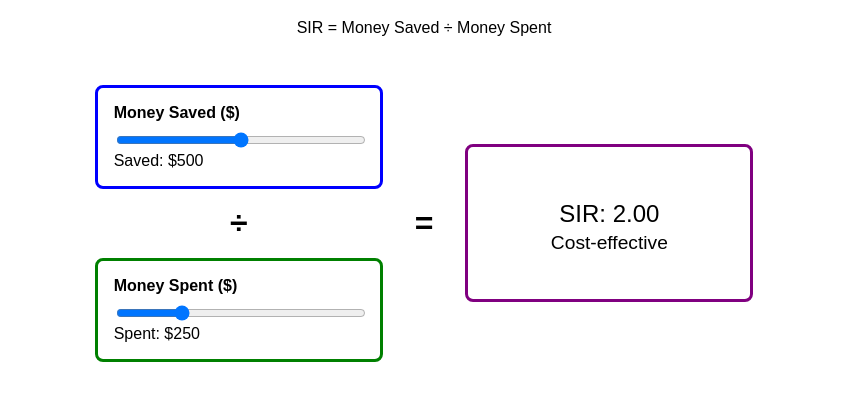
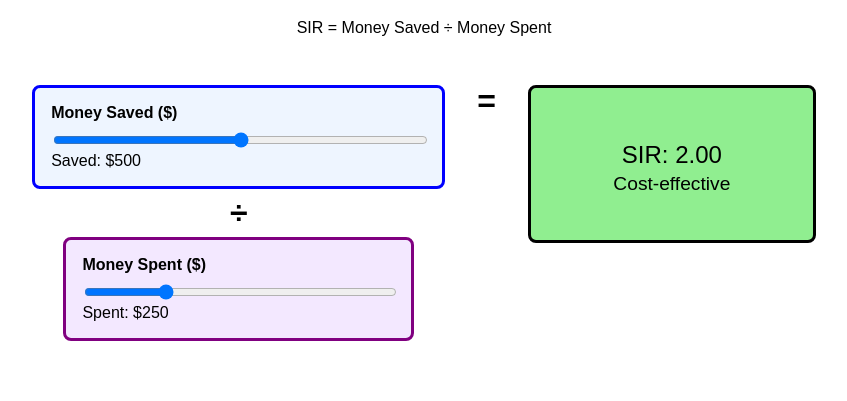
Before and after one commit to bragains-icrt/sir-calculator, a plain HTML site: page index.html in a window 1280 px wide. Shown: the part 101-502 px from the top of the page, without its empty margins (216-1063 px from the left). Drawn offline with Linux system fonts and the light colour scheme.

Commit message:
Add files via upload

```diff
--- a/index.html
+++ b/index.html
@@ -1,3 +1,4 @@
+
 <!DOCTYPE html>
 <html lang="en">
 <head>
@@ -11,7 +12,7 @@
     .equation-container {
       display: flex;
       justify-content: center;
-      align-items: center;
+      align-items: flex-start;
       gap: 2rem;
       margin-top: 3rem;
     }
@@ -19,26 +20,33 @@
       display: flex;
       flex-direction: column;
       align-items: center;
-      gap: 1rem;
+      gap: 0.5rem;
     }
     .component-box {
       padding: 1rem;
       border-radius: 8px;
-      width: 250px;
+      height: auto;
+      transition: width 0.3s ease, background-color 0.3s ease;
     }
     .saved-box {
       border: 3px solid blue;
+      background-color: #eef5ff;
+      width: 250px;
     }
     .spent-box {
-      border: 3px solid green;
+      border: 3px solid purple;
+      background-color: #f3e8ff;
+      width: 250px;
     }
     .sir-box {
-      border: 3px solid purple;
+      border: 3px solid black;
       text-align: center;
+      width: 250px;
       height: 120px;
       display: flex;
       flex-direction: column;
       justify-content: center;
+      transition: background-color 0.3s ease;
     }
     label {
       font-weight: bold;
@@ -59,6 +67,8 @@
     .symbol {
       font-size: 2rem;
       font-weight: bold;
+      text-align: center;
+      line-height: 1;
     }
   </style>
 </head>
@@ -68,7 +78,7 @@
 
   <div class="equation-container">
     <div class="fraction-group">
-      <div class="component-box saved-box">
+      <div class="component-box saved-box" id="savedBox">
         <label for="savingsSlider">Money Saved ($)</label>
         <input type="range" id="savingsSlider" min="0" max="1000" value="500">
         <div>Saved: $<span id="savingsValue">500</span></div>
@@ -76,7 +86,7 @@
 
       <div class="symbol">÷</div>
 
-      <div class="component-box spent-box">
+      <div class="component-box spent-box" id="spentBox">
         <label for="investmentSlider">Money Spent ($)</label>
         <input type="range" id="investmentSlider" min="1" max="1000" value="250">
         <div>Spent: $<span id="investmentValue">250</span></div>
@@ -85,7 +95,7 @@
 
     <div class="symbol">=</div>
 
-    <div class="component-box sir-box">
+    <div class="component-box sir-box" id="sirBox">
       <div class="readout">SIR: <span id="sirValue">2.00</span></div>
       <div class="description" id="description">Cost-effective</div>
     </div>
@@ -98,6 +108,9 @@
     const investmentValue = document.getElementById('investmentValue');
     const sirValue = document.getElementById('sirValue');
     const description = document.getElementById('description');
+    const savedBox = document.getElementById('savedBox');
+    const spentBox = document.getElementById('spentBox');
+    const sirBox = document.getElementById('sirBox');
 
     function updateSIR() {
       const saved = parseFloat(savingsSlider.value);
@@ -108,13 +121,16 @@
       investmentValue.textContent = spent;
       sirValue.textContent = sir.toFixed(2);
 
-      if (sir < 1) {
+      if (sir >= 1) {
+        description.textContent = sir === 1 ? 'Break-even' : 'Cost-effective';
+        sirBox.style.backgroundColor = 'lightgreen';
+      } else {
         description.textContent = 'Not cost-effective';
-      } else if (sir === 1) {
-        description.textContent = 'Break-even';
-      } else {
-        description.textContent = 'Cost-effective';
+        sirBox.style.backgroundColor = 'gold';
       }
+
+      savedBox.style.width = `${250 + saved / 4}px`;
+      spentBox.style.width = `${250 + spent / 4}px`;
     }
 
     savingsSlider.addEventListener('input', updateSIR);
```
